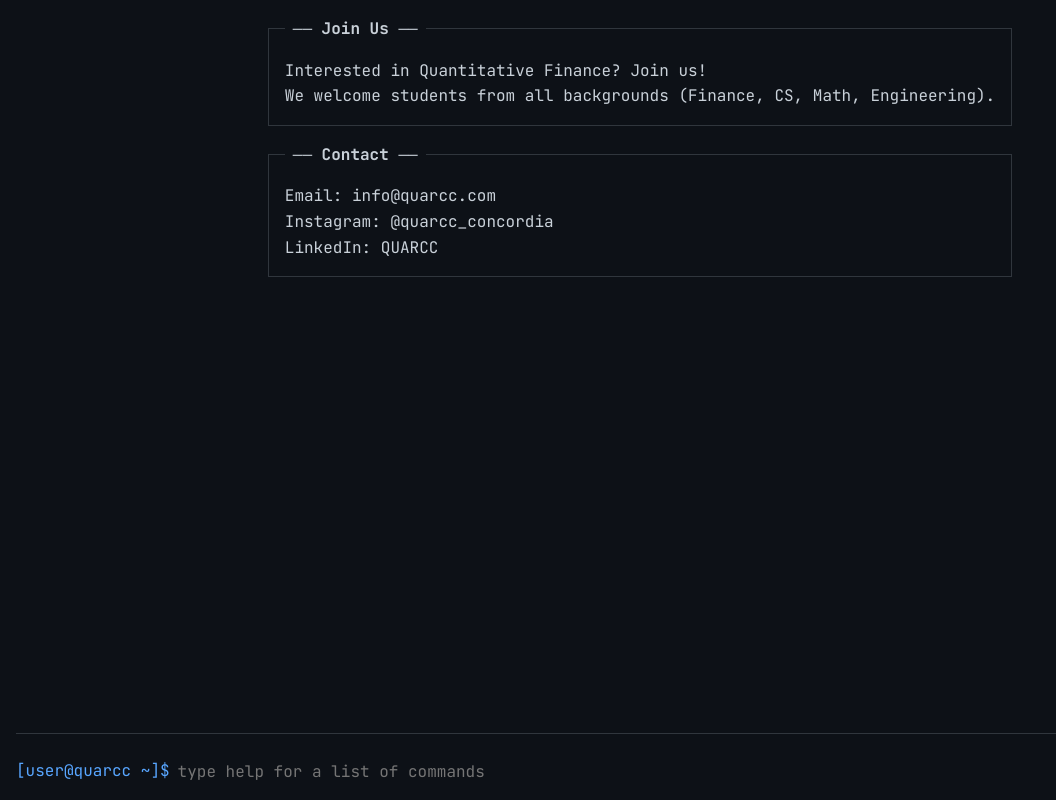
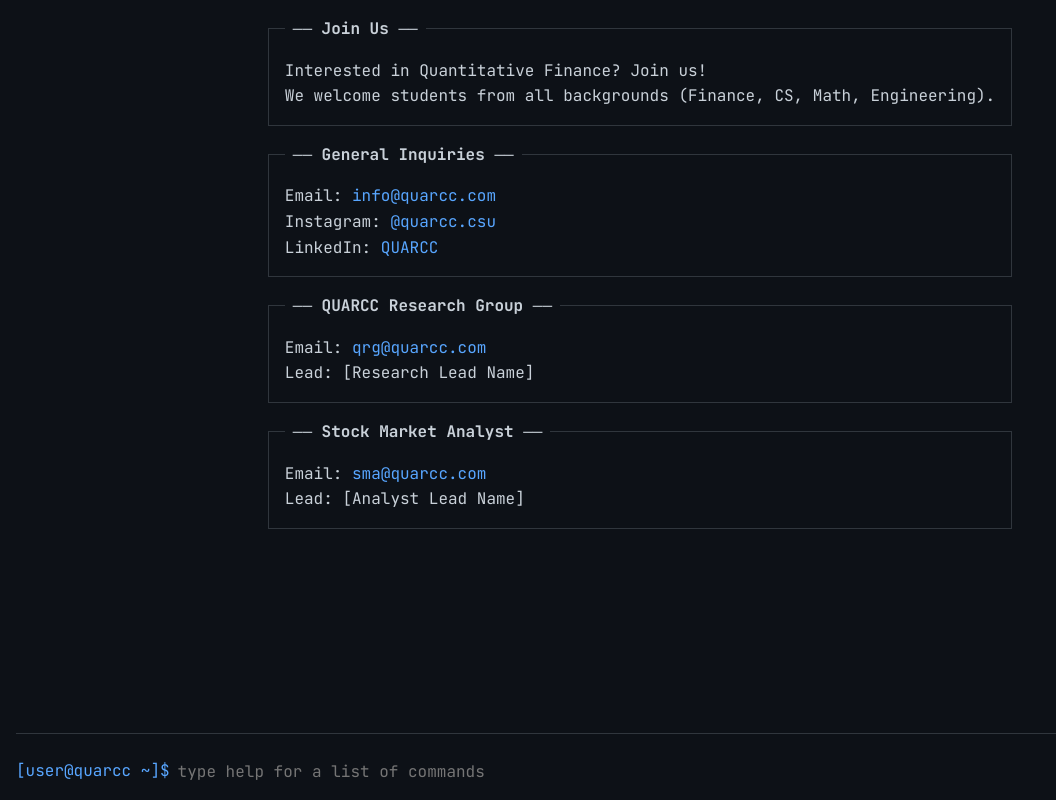
Before and after one commit to carterj-c/QUARCCWebsite, a React (Vite) app: page /join in a window 1280 px wide. Shown: the whole page, without its empty margins (0-1056 px from the left). Built offline with nearby package versions, Linux system fonts and the light colour scheme.

Commit message:
feat: add dedicated contact sections for research and stock market analyst groups, and make existing contact info clickable.

```diff
--- a/src/pages/Join.jsx
+++ b/src/pages/Join.jsx
@@ -13,10 +13,18 @@
                 <p>Interested in Quantitative Finance? Join us!</p>
                 <p>We welcome students from all backgrounds (Finance, CS, Math, Engineering).</p>
             </SystemBox>
-            <SystemBox title="Contact">
-                <p>Email: info@quarcc.com</p>
-                <p>Instagram: @quarcc_concordia</p>
-                <p>LinkedIn: QUARCC</p>
+            <SystemBox title="General Inquiries">
+                <p>Email: <a href="mailto:info@quarcc.com">info@quarcc.com</a></p>
+                <p>Instagram: <a href="https://www.instagram.com/quarcc.csu/">@quarcc.csu</a></p>
+                <p>LinkedIn: <a href="https://www.linkedin.com/company/quarcc/">QUARCC</a></p>
+            </SystemBox>
+            <SystemBox title="QUARCC Research Group">
+                <p>Email: <a href="mailto:qrg@quarcc.com">qrg@quarcc.com</a></p>
+                <p>Lead: [Research Lead Name]</p>
+            </SystemBox>
+            <SystemBox title="Stock Market Analyst">
+                <p>Email: <a href="mailto:sma@quarcc.com">sma@quarcc.com</a></p>
+                <p>Lead: [Analyst Lead Name]</p>
             </SystemBox>
         </div>
     );
```
